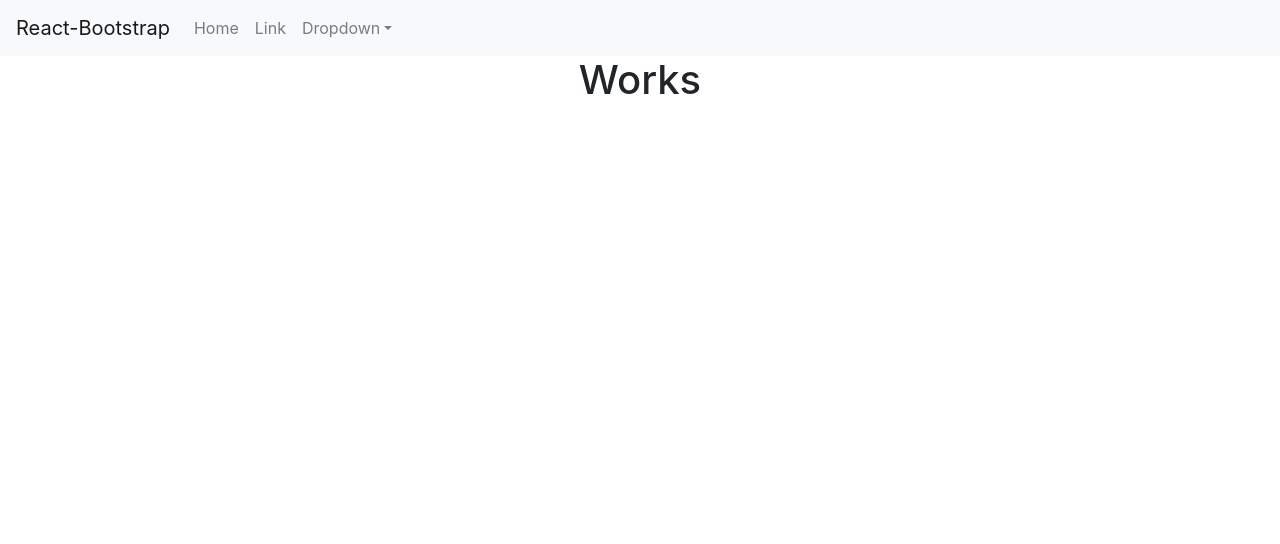
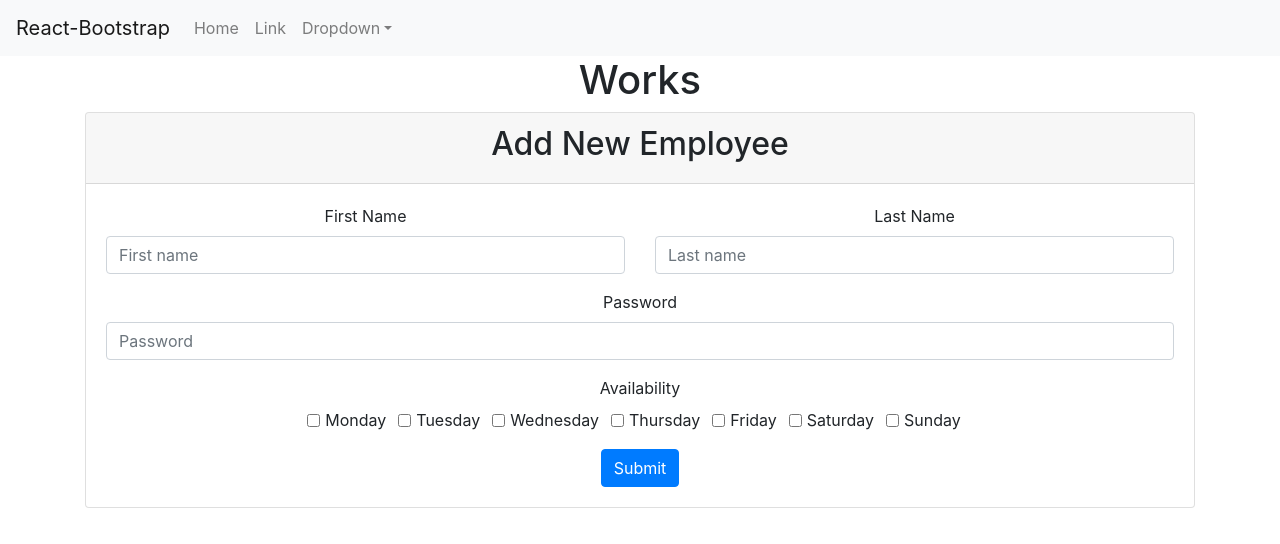
Before and after one commit to Alexx/employee-scheduler, a React (Create React App) app: page / in a window 1280 px wide. Shown: the top 544 px of the page. Built offline with nearby package versions, Linux system fonts and the light colour scheme.

Commit message:
Add component AddNewEmployeeForm.

```diff
--- a/src/App.js
+++ b/src/App.js
@@ -1,12 +1,17 @@
 import React from "react";
+import "./App.css";
+import { Row, Col, Container } from "react-bootstrap";
 import Navibar from "./components/Navibar";
-import "./App.css";
+import AddEmployeeForm from "./components/AddEmployeeForm";
 
 function App() {
   return (
     <div className="App">
       <Navibar />
-      <h1>Works</h1>
+      <Container>
+        <h1>Works</h1>
+        <AddEmployeeForm />
+      </Container>
     </div>
   );
 }
--- /dev/null
+++ b/src/components/AddEmployeeForm.js
@@ -0,0 +1,90 @@
+import React from "react";
+import { Form, Button, Card, Row, Col } from "react-bootstrap";
+
+let cardStyle = {
+  padding: "1rem"
+};
+
+function AddEmployeeForm() {
+  return (
+    <Card>
+      <Card.Header>
+        <h2>Add New Employee</h2>
+      </Card.Header>
+      <Card.Body>
+        <Form>
+          <Row>
+            <Col>
+              <Form.Group controlId="employeeFirstName">
+                <Form.Label>First Name</Form.Label>
+                <Form.Control type="text" placeholder="First name" />
+              </Form.Group>
+            </Col>
+            <Col>
+              <Form.Group controlId="employeeLastName">
+                <Form.Label>Last Name</Form.Label>
+                <Form.Control type="text" placeholder="Last name" />
+              </Form.Group>
+            </Col>
+          </Row>
+          <Form.Group controlId="formBasicPassword">
+            <Form.Label>Password</Form.Label>
+            <Form.Control type="password" placeholder="Password" />
+          </Form.Group>
+          <Form.Label>Availability</Form.Label>
+          {["checkbox"].map(type => (
+            <div key={`inline-${type}`} className="mb-3">
+              <Form.Check
+                inline
+                label="Monday"
+                type={type}
+                id={"mondayAvailability"}
+              />
+              <Form.Check
+                inline
+                label="Tuesday"
+                type={type}
+                id={"tuesdayAvailability"}
+              />
+              <Form.Check
+                inline
+                label="Wednesday"
+                type={type}
+                id={"wednesdayAvailability"}
+              />
+              <Form.Check
+                inline
+                label="Thursday"
+                type={type}
+                id={"thursdayAvailability"}
+              />
+              <Form.Check
+                inline
+                label="Friday"
+                type={type}
+                id={"fridayAvailability"}
+              />
+              <Form.Check
+                inline
+                label="Saturday"
+                type={type}
+                id={"saturdayAvailability"}
+              />
+              <Form.Check
+                inline
+                label="Sunday"
+                type={type}
+                id={"sundayAvailability"}
+              />
+            </div>
+          ))}
+          <Button variant="primary" type="submit">
+            Submit
+          </Button>
+        </Form>
+      </Card.Body>
+    </Card>
+  );
+}
+
+export default AddEmployeeForm;
```
